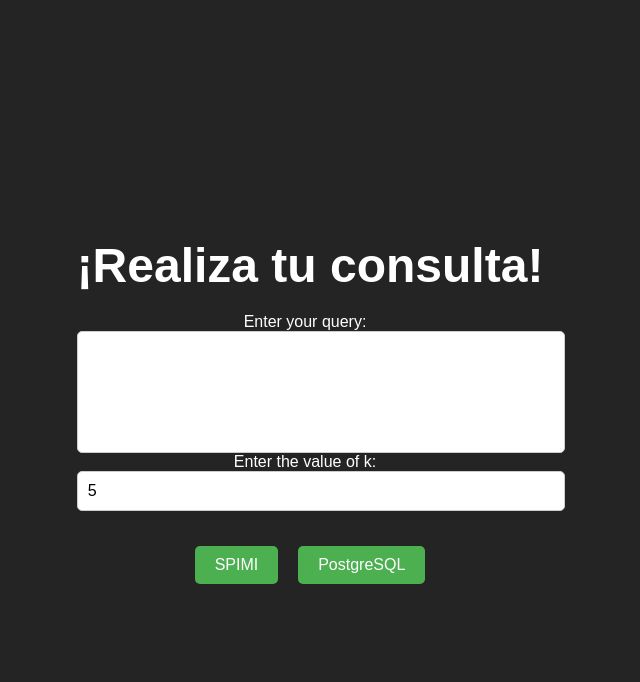
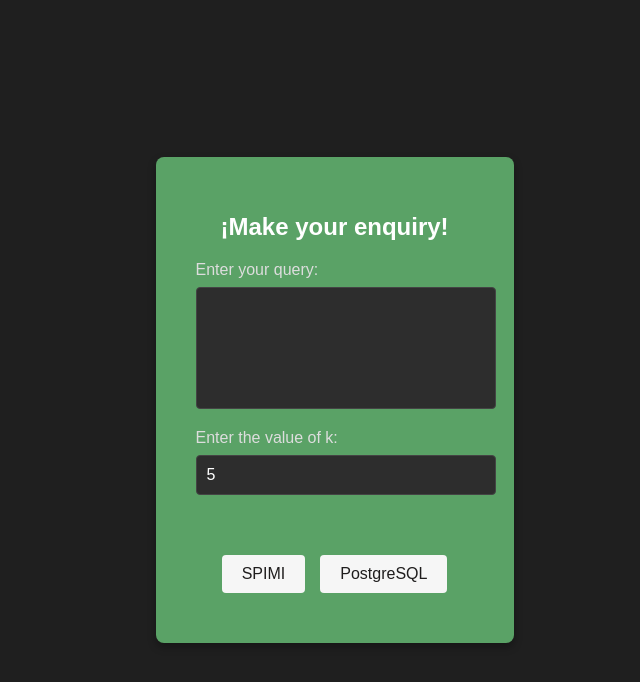
Before and after one commit to Computercitas/Proyecto2, a React (Vite) app in the folder Frontend/: page /consulta in a window 1280 px wide. Shown: the top 682 px of the page, without its empty margins (330-970 px from the left). Built offline with nearby package versions, Linux system fonts and the light colour scheme.

Commit message:
update frontend

```diff
--- a/Frontend/src/components/Consulta.css
+++ b/Frontend/src/components/Consulta.css
@@ -1,64 +1,165 @@
+/* Estilos generales */
+body {
+  font-family: Arial, sans-serif;
+  background-color: #1f1f1f;
+  color: #f0f0f0;
+  display: flex;
+  justify-content: center;
+  align-items: center;
+  min-height: 100vh;
+  margin: 0;
+}
+
+/* Contenedor principal */
+/* Contenedor principal */
+.Consulta {
+  background-color: #5aa266;
+  padding: 40px; /* Aumenta el padding para más espacio interno */
+  border-radius: 8px;
+  box-shadow: 0 4px 8px rgba(0, 0, 0, 0.3);
+  width: 90%; /* Cambia de 100% a 90% para que sea más ancho */
+  max-width: 800px; /* Aumenta el ancho máximo de 700px a 800px */
+  text-align: center;
+  margin: 20px auto; /* Centra el contenedor con un margen superior */
+}
+
+
+/* Título */
+.Consulta h1 {
+  font-size: 24px;
+  color: #ffffff;
+  margin-bottom: 20px;
+}
+
+/* Input de consulta */
+.Consulta label {
+  font-size: 16px;
+  color: #dddddd;
+  display: block;
+  margin-bottom: 8px;
+  text-align: left;
+}
+
+.Consulta input[type="text"],
+.Consulta input[type="number"] {
+  width: 100%;
+  padding: 10px;
+  font-size: 16px;
+  border-radius: 4px;
+  border: 1px solid #444444;
+  background-color: #2d2d2d;
+  color: #ffffff;
+  margin-bottom: 20px;
+}
+
+/* Contenedor de botones */
+.botones-container {
+  display: flex;
+  justify-content: center;
+  gap: 15px;
+  margin-top: 20px;
+}
+
+button {
+  background-color: #f6f6f6;
+  color: rgb(31, 29, 29);
+  font-size: 16px;
+  padding: 10px 20px;
+  border: none;
+  border-radius: 4px;
+  cursor: pointer;
+  transition: background-color 0.3s ease;
+}
+
+button:hover {
+  background-color: #dade7d;
+}
+
+button:focus {
+  outline: none;
+}
+
+/* Tabla de resultados */
+.resultados-container {
+  margin-top: 30px;
+  overflow-x: auto;
+}
+
 .resultados-table {
   width: 100%;
   border-collapse: collapse;
-  margin-top: 20px;
+  background-color: #444;
+  color: #f0f0f0;
+  border-radius: 8px;
+  overflow: hidden;
+}
+
+.resultados-table th,
+.resultados-table td {
+  padding: 12px;
+  text-align: left;
+  border-bottom: 1px solid #555;
 }
 
 .resultados-table th {
-  background-color: #f4f4f4;
-  color: black; /* Texto negro en encabezado */
+  background-color: #555;
 }
 
-.resultados-table td {
-  padding: 8px 12px;
-  border: 1px solid #ddd;
+.resultados-table tr:nth-child(even) {
+  background-color: #3b3b3b;
 }
 
-.resultado-row {
-  background-color: black; /* Fondo negro para las filas de resultado */
-  color: white; /* Texto blanco para contraste en las filas de resultado */
+.resultados-table tr:hover {
+  background-color: #505050;
 }
 
-.resultados-container {
-  overflow-y: scroll;
-  max-height: 400px;
-  margin-top: 20px;
+.resultados-table button {
+  background-color: #3b82f6;
+  padding: 6px 12px;
+  border: none;
+  border-radius: 4px;
+  color: white;
+  cursor: pointer;
+  transition: background-color 0.3s;
 }
 
-.lyrics-cell {
-  max-height: 100px;
-  overflow-y: auto;
-  white-space: pre-wrap;
-  word-wrap: break-word;
+.resultados-table button:hover {
+  background-color: #2563eb;
 }
 
+/* Detalle de la canción */
 .detalle-cancion {
-  position: fixed;
-  top: 50%;
-  left: 50%;
-  transform: translate(-50%, -50%);
-  background-color: black;
-  color: white;
+  background-color: #444444;
   padding: 20px;
-  border: 2px solid #ddd;
-  box-shadow: 0px 0px 15px rgba(0, 0, 0, 0.1);
-  z-index: 1000;
+  margin-top: 20px;
+  border-radius: 8px;
+  box-shadow: 0 4px 8px rgba(0, 0, 0, 0.3);
+  text-align: left;
+  color: #f0f0f0;
 }
 
-.detalle-cancion button {
-  margin-top: 10px;
+.detalle-cancion h2 {
+  font-size: 20px;
+  margin-bottom: 15px;
+}
+
+.detalle-cancion p {
+  margin: 8px 0;
 }
 
 .lyrics-scroll {
-  max-height: 200px;
+  max-height: 150px;
   overflow-y: auto;
-  white-space: pre-wrap;
-  word-wrap: break-word;
+  background-color: #333;
+  padding: 10px;
+  border-radius: 4px;
+  margin: 10px 0;
+  color: #dddddd;
 }
 
-.botones-container {
-  display: flex;
-  justify-content: center;
-  gap: 20px;
-  margin-top: 15px;
+/* Mensaje de no resultados */
+#resultados p {
+  font-size: 18px;
+  color: #cccccc;
+  margin-top: 20px;
 }
--- a/Frontend/src/components/Consulta.tsx
+++ b/Frontend/src/components/Consulta.tsx
@@ -72,7 +72,7 @@
 
   return (
     <div className="Consulta">
-      <h1>¡Realiza tu consulta!</h1>
+      <h1>¡Make your enquiry!</h1>
       <div>
         <label htmlFor="query">Enter your query:</label>
         <input
@@ -99,7 +99,7 @@
 
       <div id="resultados">
         {searchExecuted && resultados.length === 0 && (
-          <p>No se encontraron resultados.</p>
+          <p>No results found.</p>
         )}
         {resultados.length > 0 && (
           <div className="resultados-container">
@@ -111,7 +111,7 @@
                   <th>Lyrics</th>
                   <th>Similitud</th>
                   <th>Row Position</th>
-                  <th>Acciones</th>
+                  <th>Detail</th>
                 </tr>
               </thead>
               <tbody>
```
Also changed, not shown: 2 other files (tests, documents, lock files or other folders).
